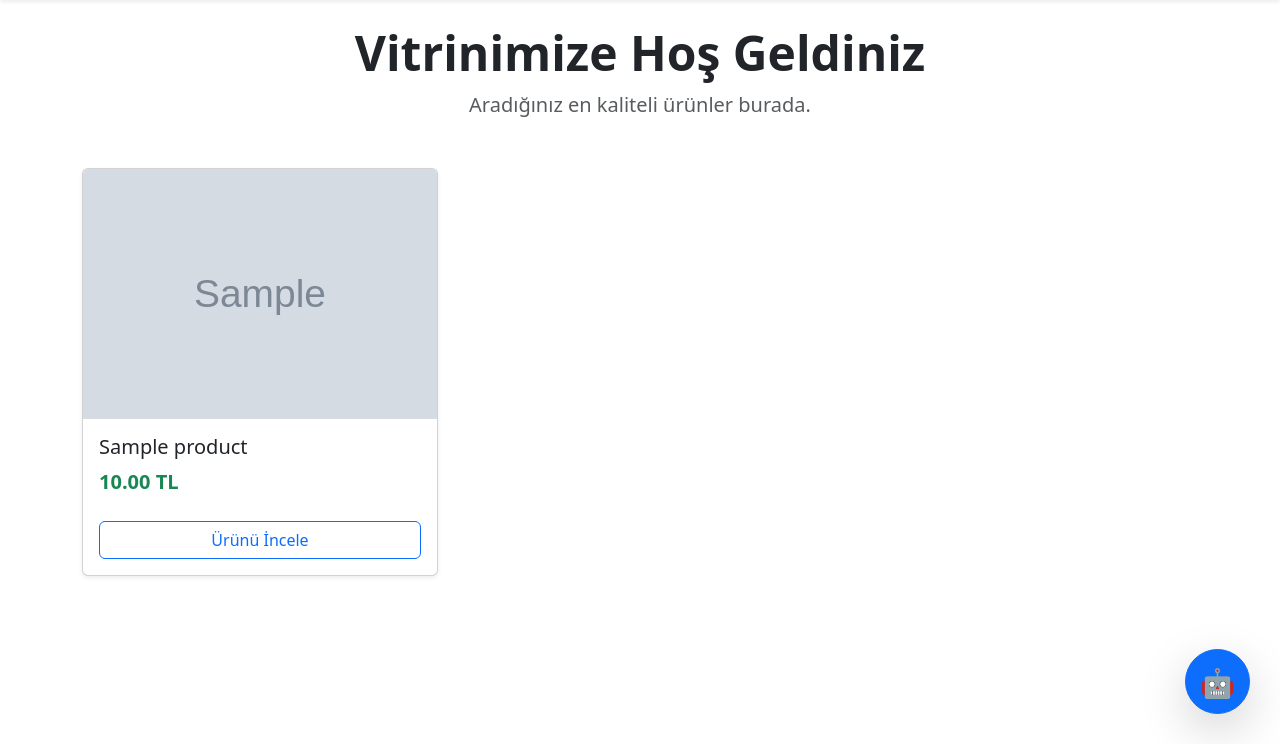
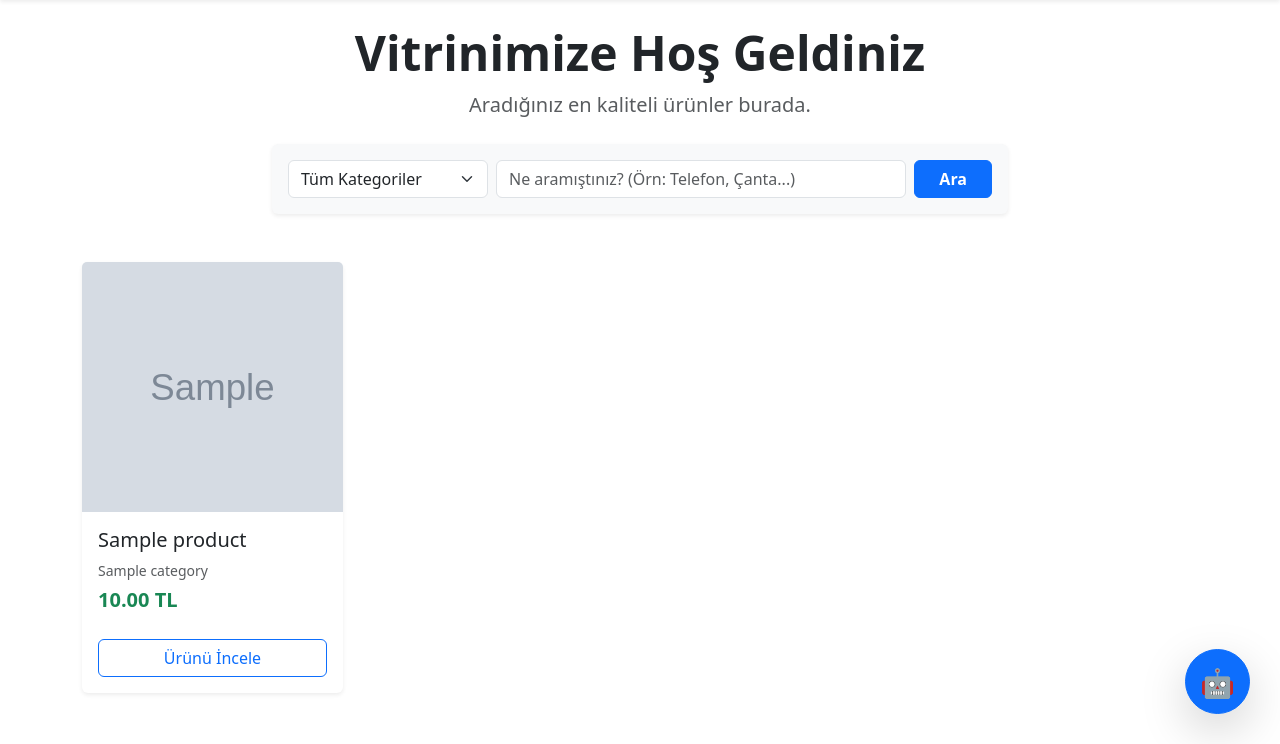
Before and after one commit to h1papc11/h1papc1, a Django app: page / in a window 1280 px wide. Shown: the part 56-800 px from the top of the page. Run offline with Django 5.2, Linux system fonts and the light colour scheme; tables that the repository leaves empty hold one stand-in row (values such as "Sample post"); grey boxes marked "Sample" are stand-in pictures.

Commit message:
değişim

```diff
--- a/core/urls.py
+++ b/core/urls.py
@@ -2,7 +2,7 @@ from django.contrib import admin
 from django.urls import path, include
 from django.conf import settings # <-- Düzeltilen satır burası
 from django.conf.urls.static import static
-from products.views import home_view
+from products.views import home_view, vendor_dashboard
 
 urlpatterns = [
     path('h1papc1.1.1.1/', admin.site.urls),
@@ -11,7 +11,8 @@ urlpatterns = [
     path('products/', include('products.urls')),
     path('cart/', include('orders.urls')),
     path('chat/', include('chat.urls')),
-    path('admin/', admin.site.urls)
+    path('admin/', admin.site.urls),
+    path('dashboard/', vendor_dashboard, name='vendor_dashboard'),
 ]
 
 if settings.DEBUG:
--- a/orders/urls.py
+++ b/orders/urls.py
@@ -2,13 +2,17 @@ from django.urls import path
 from . import views
 
 urlpatterns = [
+    # Sepet Görüntüleme Ana Sayfası (Örn: /orders/)
+    path('', views.cart_view, name='cart_view'),
+
+    # Sepete Ürün Ekleme
     path('add/<int:product_id>/', views.add_to_cart, name='add_to_cart'),
+
+    # İndirim Kuponu Uygulama
     path('apply-coupon/', views.apply_coupon, name='apply_coupon'),
 
-    # Ödeme Linkleri YENİ EKLENDİ
-    path('create-checkout-session/', views.create_checkout_session, name='create_checkout_session'),
+    # Stripe Ödeme Döngüsü (Payment Loop)
+    path('checkout/', views.create_checkout_session, name='checkout'),
     path('success/', views.payment_success, name='payment_success'),
     path('cancel/', views.payment_cancel, name='payment_cancel'),
-
-    path('', views.cart_view, name='cart_view'),
 ]
--- a/products/admin.py
+++ b/products/admin.py
@@ -12,7 +12,7 @@ class ProductImageInline(admin.TabularInline):
 # Ürün modelini özel ayarlarıyla kaydediyoruz
 class ProductAdmin(admin.ModelAdmin):
     list_display = ['title', 'vendor', 'price', 'stock'] # Admin listesinde görünecek sütunlar
-    list_filter = ['categories', 'vendor'] # Sağ tarafa filtreleme menüsü ekler
+    list_filter = ['category', 'vendor'] # Sağ tarafa filtreleme menüsü ekler
     inlines = [ProductImageInline] # Görsel ekleme alanını ürün sayfasına bağladık
 
 admin.site.register(Product, ProductAdmin)
--- a/products/forms.py
+++ b/products/forms.py
@@ -5,7 +5,7 @@ class ProductForm(forms.ModelForm):
     class Meta:
         model = Product
         # Satıcıyı (vendor) formdan çıkardık çünkü arka planda otomatik ekleyeceğiz.
-        fields = ['categories', 'title', 'description', 'price', 'stock']
+        fields = ['category', 'title', 'description', 'price', 'stock']
 
 class ReviewForm(forms.ModelForm):
     class Meta:
--- a/products/views.py
+++ b/products/views.py
@@ -1,50 +1,64 @@
+from django.shortcuts import render, get_object_or_404, redirect
+from django.http import JsonResponse
+from django.conf import settings
+from django.views.decorators.csrf import csrf_exempt
+from django.contrib.auth.decorators import login_required
+from django.urls import reverse
+from django.db.models import Q
 
-from .models import Product
-from django.shortcuts import render, get_object_or_404, redirect
-from .forms import ReviewForm
+import json
 import stripe
-from django.conf import settings
-from django.urls import reverse
-from django.conf import settings
-from django.http import JsonResponse
-import json
-from django.views.decorators.csrf import csrf_exempt
 from google import genai
+
+# Modellerimiz ve Formlarımız
+from .models import Product, Category, StockNotification
+from .forms import ReviewForm, ProductForm # ProductForm'u ekledik
+
 stripe.api_key = settings.STRIPE_SECRET_KEY
 
+# ==========================================
+# ANA SAYFA VE ÜRÜN VİTRİNİ
+# ==========================================
+def home_view(request):
+    query = request.GET.get('q', '')
+    category_slug = request.GET.get('category', '')
 
-def home_view(request):
-    # Vitrindeki tüm ürünler
-    products = Product.objects.all()
+    products = Product.objects.filter(stock__gt=0).order_by('-created_at')
+    categories = Category.objects.all()
 
-    # Hafızadaki gezilen ürün ID'lerini al
+    if query:
+        products = products.filter(
+            Q(title__icontains=query) | Q(description__icontains=query)
+        )
+
+    if category_slug:
+        products = products.filter(category__slug=category_slug)
+
     recently_viewed_ids = request.session.get('recently_viewed', [])
-
-    # Bu ID'lere sahip olan ürünleri veritabanından getir (id__in komutu bu işe yarar)
     recently_viewed_products = Product.objects.filter(id__in=recently_viewed_ids)
 
-    return render(request, 'home.html', {
+    context = {
         'products': products,
-        'recently_viewed_products': recently_viewed_products
-    })
+        'categories': categories,
+        'query': query,
+        'category_slug': category_slug,
+        'recently_viewed_products': recently_viewed_products,
+    }
+    return render(request, 'home.html', context)
+
 def product_detail_view(request, pk):
     product = get_object_or_404(Product, pk=pk)
     reviews = product.reviews.all().order_by('-created_at')
 
-    # --- YENİ: Session Hafızası İşlemleri ---
-    # Kullanıcının hafızasındaki 'recently_viewed' listesini al, yoksa boş liste döndür
+    # Session Hafızası İşlemleri
     recently_viewed = request.session.get('recently_viewed', [])
 
-    # Eğer bu ürünün ID'si listede yoksa, listenin en başına (index 0) ekle
     if pk not in recently_viewed:
         recently_viewed.insert(0, pk)
-        # Hafıza şişmesin diye sadece son 4 ürünü tut
         if len(recently_viewed) > 4:
             recently_viewed.pop()
 
-    # Güncel listeyi tekrar hafızaya (Session) kaydet
     request.session['recently_viewed'] = recently_viewed
-    # ----------------------------------------
 
     if request.method == 'POST':
         if request.user.is_authenticated:
@@ -64,56 +78,72 @@ def product_detail_view(request, pk):
         'form': form
     })
 
-from django.contrib.auth.decorators import login_required
-from .models import Product, StockNotification # StockNotification import edildi
-
-# ... (mevcut kodlar) ...
-
+# ==========================================
+# STOK BİLDİRİMİ VE YAPAY ZEKA
+# ==========================================
 @login_required
 def notify_me_view(request, pk):
     product = get_object_or_404(Product, pk=pk)
-
-    # Sadece stoğu biten ürünler için bekleme listesine eklenebilir
     if product.stock == 0:
-        # Kullanıcı zaten listede yoksa ekler, varsa hata vermez
         StockNotification.objects.get_or_create(user=request.user, product=product)
-
     return redirect('product_detail', pk=pk)
 
-@csrf_exempt # Geçici olarak AJAX isteklerinde kolaylık sağlaması için
+@csrf_exempt
 def ai_assistant_view(request):
     if request.method == "POST":
         try:
-            # Gelen mesajı oku
             data = json.loads(request.body)
             user_message = data.get('message')
 
-            # Gemini API'sini çalıştır
-            genai.configure(api_key=settings.GEMINI_API_KEY)
-
-            # 1. Veritabanından stoktaki ürünleri alıyoruz
             available_products = Product.objects.filter(stock__gt=0).values_list('title', 'price')
-
-            # 2. Ürünleri yapay zekanın okuyabileceği bir metne çeviriyoruz
             product_list_text = ", ".join([f"{p[0]} ({p[1]} TL)" for p in available_products])
 
-            # 3. Sisteme kim olduğunu öğretiyoruz (Sistem Promptu)
             system_instruction = f"""Sen bu e-ticaret sitesinin arkadaş canlısı ve profesyonel müşteri asistanısın.
             Amacın müşterilere kısa ve net cevaplar vererek satış yapmalarını sağlamak.
             Şu an elimizdeki stokta bulunan ürünler ve fiyatları şunlar: {product_list_text}.
             Müşteri bir şey sorarsa SADECE bu ürünler üzerinden tavsiye ver.
             Eğer ilgisiz bir şey sorulursa kibarca e-ticaret asistanı olduğunu hatırlat."""
 
-            # 4. Modeli başlat ve cevabı üret
-            model = genai.GenerativeModel('gemini-1.5-flash')
+            # Güncel google-genai kütüphanesine uygun API çağrısı
+            client = genai.Client(api_key=settings.GEMINI_API_KEY)
             prompt = f"{system_instruction}\n\nMüşteri: {user_message}\nAsistan:"
 
-            response = model.generate_content(prompt)
+            response = client.models.generate_content(
+                model='gemini-1.5-flash',
+                contents=prompt
+            )
 
-            # Cevabı siteye (arayüze) geri gönder
             return JsonResponse({'reply': response.text})
 
         except Exception as e:
             return JsonResponse({'reply': 'Üzgünüm, şu an bağlantı kuramıyorum. Lütfen daha sonra tekrar deneyin.'})
 
     return JsonResponse({'error': 'Geçersiz istek.'}, status=400)
+
+
+# ==========================================
+# ADIM 2: SATICI (VENDOR) FONKSİYONLARI (BİRLEŞTİRİLDİ)
+# ==========================================
+@login_required(login_url='/accounts/login/')
+def vendor_dashboard(request):
+    # 1. Satıcının mevcut ürünlerini çek
+    my_products = Product.objects.filter(vendor=request.user).order_by('-created_at')
+
+    # 2. Yeni ürün ekleme formu (POST işlemi)
+    if request.method == 'POST':
+        form = ProductForm(request.POST, request.FILES)
+        if form.is_valid():
+            new_product = form.save(commit=False)
+            new_product.vendor = request.user
+            new_product.save()
+            # Form gönderildikten sonra sayfayı yenile ki ürün listeye düşsün
+            return redirect('vendor_dashboard')
+    else:
+        # Sayfa ilk açıldığında boş form gönder
+        form = ProductForm()
+
+    context = {
+        'my_products': my_products, # Senin HTML'de kullandığın değişken adı
+        'form': form
+    }
+    return render(request, 'vendor_dashboard.html', context)
--- a/templates/home.html
+++ b/templates/home.html
@@ -1,16 +1,37 @@
 {% extends 'base.html' %}
 
 {% block content %}
-    <div class="text-center mb-5 mt-4">
+    <div class="text-center mb-4 mt-4">
         <h1 class="display-5 fw-bold">Vitrinimize Hoş Geldiniz</h1>
         <p class="lead text-muted">Aradığınız en kaliteli ürünler burada.</p>
     </div>
 
-    <div class="row row-cols-1 row-cols-md-3 g-4">
+    <div class="row mb-5 justify-content-center">
+        <div class="col-md-8">
+            <form class="d-flex shadow-sm p-3 bg-body-tertiary rounded" method="GET" action="{% url 'home' %}">
+                <select name="category" class="form-select me-2" style="max-width: 200px;">
+                    <option value="">Tüm Kategoriler</option>
+                    {% for cat in categories %}
+                        <option value="{{ cat.slug }}" {% if cat.slug == category_slug %}selected{% endif %}>
+                            {{ cat.name }}
+                        </option>
+                    {% endfor %}
+                </select>
+
+                <input class="form-control me-2" type="search" name="q" value="{{ query }}" placeholder="Ne aramıştınız? (Örn: Telefon, Çanta...)" aria-label="Search">
+
+                <button class="btn btn-primary px-4 fw-bold" type="submit">Ara</button>
+            </form>
+        </div>
+    </div>
+
+    <div class="row row-cols-1 row-cols-md-3 row-cols-lg-4 g-4">
         {% for product in products %}
             <div class="col">
-                <div class="card h-100 shadow-sm transition-hover">
-                    {% if product.images.first %}
+                <div class="card h-100 shadow-sm transition-hover border-0">
+                    {% if product.image %}
+                        <img src="{{ product.image.url }}" class="card-img-top" alt="{{ product.title }}" style="height: 250px; object-fit: cover;">
+                    {% elif product.images.first %}
                         <img src="{{ product.images.first.image.url }}" class="card-img-top" alt="{{ product.title }}" style="height: 250px; object-fit: cover;">
                     {% else %}
                         <div class="card-img-top d-flex align-items-center justify-content-center bg-secondary text-white" style="height: 250px;">
@@ -20,6 +41,9 @@
 
                     <div class="card-body d-flex flex-column">
                         <h5 class="card-title">{{ product.title }}</h5>
+                        {% if product.category %}
+                            <p class="card-text text-muted small mb-1">{{ product.category.name }}</p>
+                        {% endif %}
                         <p class="card-text text-success fs-5 fw-bold mb-auto">{{ product.price }} TL</p>
                     </div>
 
@@ -29,22 +53,37 @@
                 </div>
             </div>
         {% empty %}
-            <div class="col-12 text-center">
-                <p class="text-muted">Şu an vitrinde hiç ürün bulunmuyor.</p>
+            <div class="col-12 text-center py-5">
+                <div class="empty-state p-5 bg-body-tertiary rounded-4 shadow-sm">
+                    <span style="font-size: 64px;">📭</span>
+                    <h3 class="mt-3 fw-bold">Sonuç Bulunamadı</h3>
+                    <p class="text-muted">
+                        {% if query or category_slug %}
+                            Arama kriterlerinize uygun bir ürün şu an stoklarımızda bulunmuyor.
+                        {% else %}
+                            Şu an vitrinde hiç ürün bulunmuyor. Çok yakında stoklarımız güncellenecektir!
+                        {% endif %}
+                    </p>
+                    {% if query or category_slug %}
+                        <a href="{% url 'home' %}" class="btn btn-primary mt-3 px-4">Aramayı Temizle</a>
+                    {% endif %}
+                </div>
             </div>
         {% endfor %}
     </div>
 
     {% if recently_viewed_products %}
         <hr class="my-5">
-        <h3 class="mb-4">Daha Önce Baktığınız Ürünler</h3>
-        <div class="row row-cols-1 row-cols-md-4 g-3 mb-5">
+        <h3 class="mb-4"><span class="fs-4 me-2">👀</span>Daha Önce Baktığınız Ürünler</h3>
+        <div class="row row-cols-2 row-cols-md-4 row-cols-lg-5 g-3 mb-5">
             {% for product in recently_viewed_products %}
                 <div class="col">
-                    <div class="card h-100 border-secondary">
-                        <div class="card-body">
-                            <h6 class="card-title"><a href="{% url 'product_detail' product.pk %}" class="text-decoration-none">{{ product.title }}</a></h6>
-                            <p class="card-text text-success fw-bold">{{ product.price }} TL</p>
+                    <div class="card h-100 border-0 shadow-sm">
+                        <div class="card-body p-3 text-center">
+                            <h6 class="card-title mb-1">
+                                <a href="{% url 'product_detail' product.pk %}" class="text-decoration-none text-dark">{{ product.title }}</a>
+                            </h6>
+                            <p class="card-text text-success fw-bold mb-0" style="font-size: 14px;">{{ product.price }} TL</p>
                         </div>
                     </div>
                 </div>
--- a/templates/vendor_dashboard.html
+++ b/templates/vendor_dashboard.html
@@ -36,11 +36,15 @@
                         {% for product in my_products %}
                             <li class="list-group-item d-flex justify-content-between align-items-center p-3 transition-hover">
                                 <div class="d-flex align-items-center gap-3">
-                                    {% if product.images.first %}
+
+                                    {% if product.image %}
+                                        <img src="{{ product.image.url }}" alt="" class="rounded shadow-sm" style="width: 60px; height: 60px; object-fit: cover;">
+                                    {% elif product.images.first %}
                                         <img src="{{ product.images.first.image.url }}" alt="" class="rounded shadow-sm" style="width: 60px; height: 60px; object-fit: cover;">
                                     {% else %}
                                         <div class="bg-secondary rounded shadow-sm d-flex justify-content-center align-items-center text-white" style="width: 60px; height: 60px; font-size: 11px;">Görsel Yok</div>
                                     {% endif %}
+
                                     <div>
                                         <h6 class="mb-1 fw-bold"><a href="{% url 'product_detail' product.pk %}" class="text-decoration-none">{{ product.title }}</a></h6>
                                         <span class="text-success fw-bold">{{ product.price }} TL</span>
```
Also changed, not shown: orders/models.py (+24 -6 lines), orders/views.py (+83 -71 lines), products/models.py (+15 -12 lines), accounts/migrations/0001_initial.py, chat/migrations/0001_initial.py, orders/migrations/0001_initial.py, orders/migrations/0002_alter_cart_coupon.py (added), orders/migrations/0002_coupon_cart_coupon.py (deleted), products/migrations/0001_initial.py, products/migrations/0002_review.py (deleted), products/migrations/0003_stocknotification.py (deleted).
